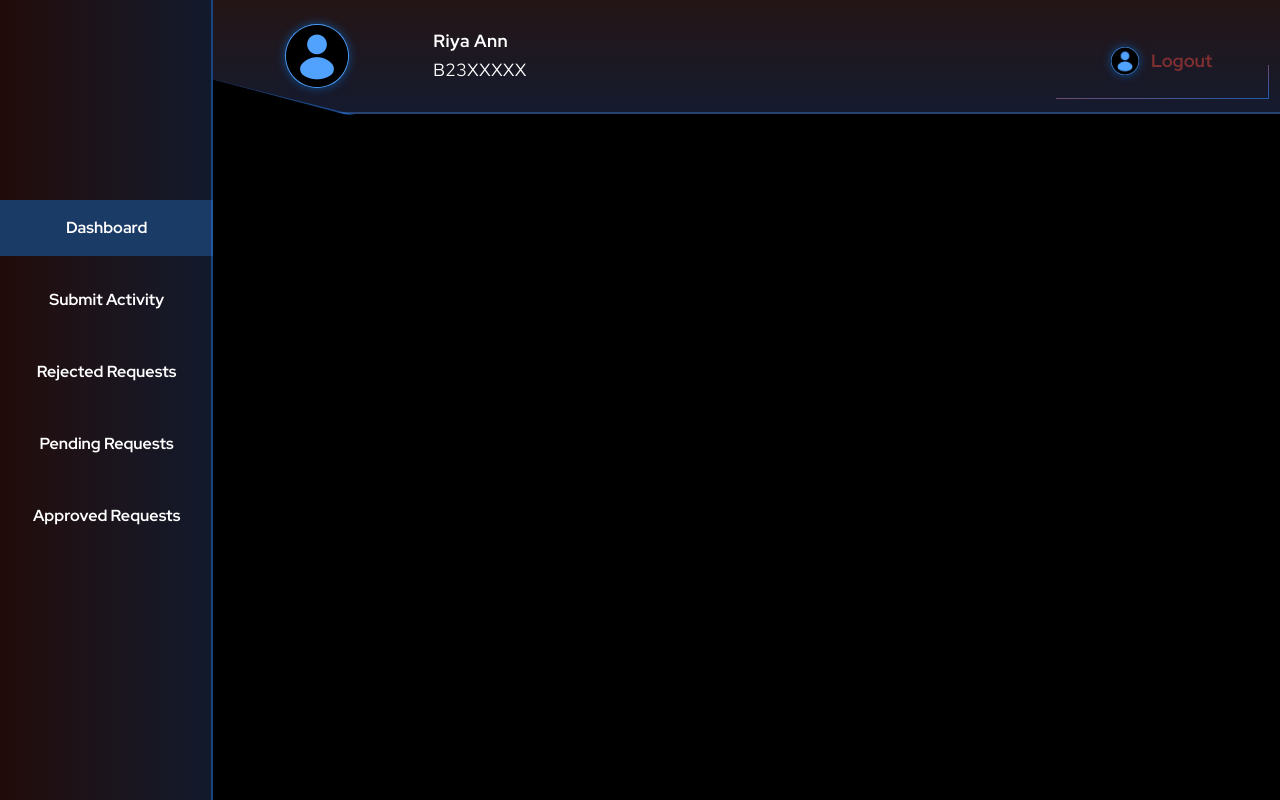
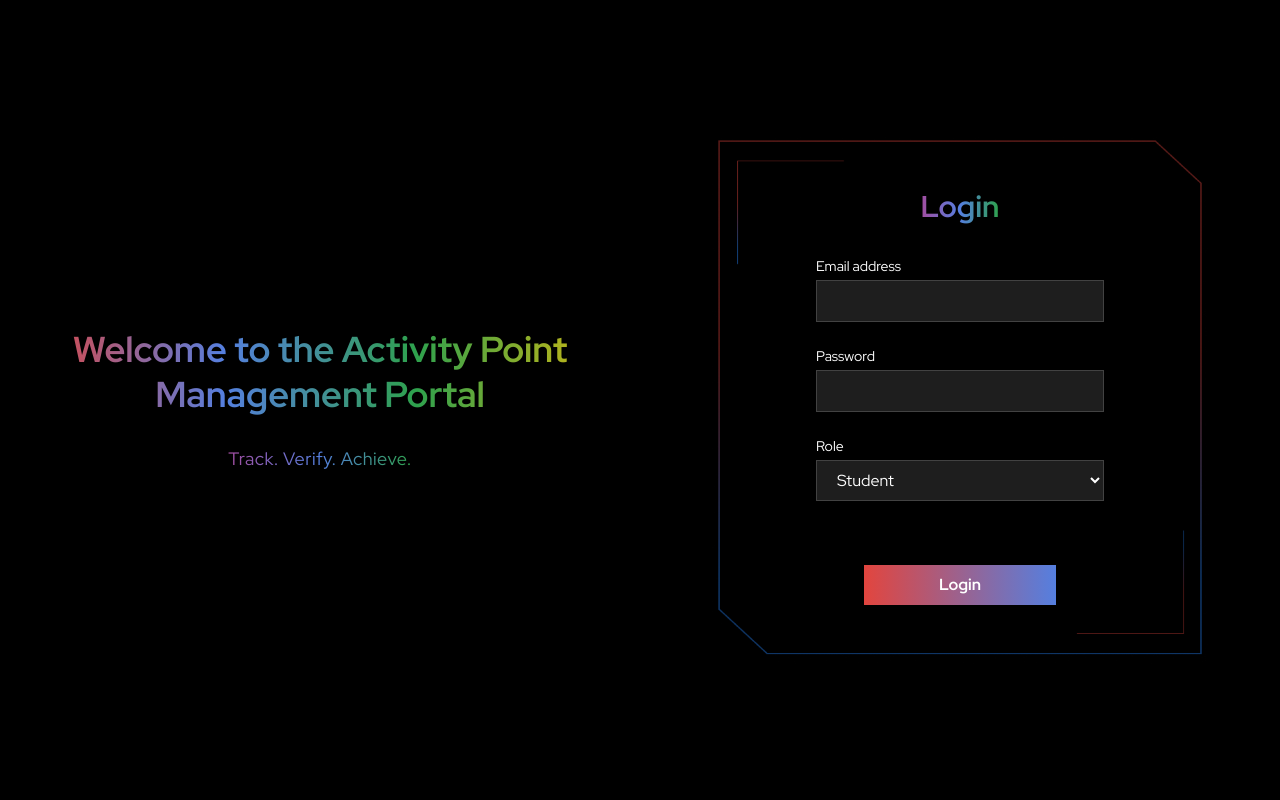
Before and after one commit to GDSC-NIT-Calicut/apms-frontend, a React (Vite) app: page /login in a window 1280 px wide. Built offline with nearby package versions, Linux system fonts and the light colour scheme.

Commit message:
Implemented login page

```diff
--- a/package.json
+++ b/package.json
@@ -10,8 +10,10 @@
     "preview": "vite preview"
   },
   "dependencies": {
+    "@fontsource/poppins": "^5.2.6",
     "react": "^19.1.0",
-    "react-dom": "^19.1.0"
+    "react-dom": "^19.1.0",
+    "react-router-dom": "^7.6.3"
   },
   "devDependencies": {
     "@eslint/js": "^9.29.0",
--- a/src/App.tsx
+++ b/src/App.tsx
@@ -1,15 +1,41 @@
+import { BrowserRouter as Router, Routes, Route, Navigate } from 'react-router-dom';
+import { useState } from 'react';
 import Sidebar from "./components/Sidebar";
 import Profile from "./components/Profile";
+import LoginPage from './pages/Login';
 
 function App() {
+  const [isLoggedIn, setIsLoggedIn] = useState(false);
+
   return (
-    <div className="flex">
-      <Sidebar />
-      <Profile compact/> {/* remove compact to switch to full profile view and vice-versa */}
+    <Router>
+      <Routes>
+        <Route
+          path="/login"
+          element={<LoginPage onLogin={() => setIsLoggedIn(true)} />}
+        />
+        <Route
+          path="/dashboard"
+          element={
+            isLoggedIn ? (
+              <div className="flex">
+                <Sidebar />
+                <Profile compact /> {/* remove compact to switch to full profile view and vice-versa */}
       {/* <div className="flex-1 p-8">
         <h1 className="text-2xl font-bold">Main Content</h1>
       </div> */}
-    </div>
+              </div>
+            ) : (
+              <Navigate to="/login" replace />
+            )
+          }
+        />
+        <Route
+          path="*"
+          element={<Navigate to={isLoggedIn ? "/dashboard" : "/login"} replace />}
+        />
+      </Routes>
+    </Router>
   );
 }
 
--- a/src/components/Profile.tsx
+++ b/src/components/Profile.tsx
@@ -1,5 +1,6 @@
 import { useEffect, useState } from 'react';
 import userIcon from '../assets/userIco.png';
+import { useNavigate } from 'react-router-dom';
 
 type StudentProfile = {
   name: string;
@@ -14,9 +15,10 @@ type ProfileProps = {
 
 export default function Profile({ compact = false }: ProfileProps) {
   const [profile, setProfile] = useState<StudentProfile | null>(null);
+  const navigate = useNavigate();
 
   useEffect(() => {
-    fetch('/profile.json') //path to profile info, remove profile.json from public and add auth path here
+    fetch('/profile.json')
       .then((res) => res.json())
       .then((data) => setProfile(data))
       .catch((err) => console.error('Failed to fetch profile:', err));
@@ -25,8 +27,8 @@ export default function Profile({ compact = false }: ProfileProps) {
   const handleLogout = () => {
     const confirmed = window.confirm('Are you sure you want to log out?');
     if (confirmed) {
-      //logout action
       localStorage.clear();
+      navigate('/login', { replace: true });
     }
   };
 
--- a/src/components/Sidebar.tsx
+++ b/src/components/Sidebar.tsx
@@ -6,12 +6,17 @@ export default function Sidebar() {
   return (
     <div className="w-64 min-h-screen bg-gradient-to-r from-[rgba(226,69,61,0.15)] to-[rgba(85,127,223,0.2)] relative">
       <div className="absolute top-0 right-0 w-[2px] h-full bg-[rgba(38,134,255,0.4)]" />
+      <div
+        className="absolute left-0 w-full h-[1.5px] bg-[rgba(38,134,255,0.2)]"
+        style={{ top: '80px' }}
+      />
+
       <nav className="flex flex-col gap-4 mt-[25vh]">
         {navItems.map((item) => (
           <button
             key={item}
             onClick={()=>setSelected(item)}
-            className={`w-full text-center py-4 px-4 transition font-redhat font-semibold
+            className={`w-full text-center py-4 px-4 transition font-redhat font-semibold cursor-pointer
             ${selected === item
             ? "bg-[#1A3B66] text-white"
             : "text-white hover:bg-white/10"}`}
--- a/src/index.css
+++ b/src/index.css
@@ -1,5 +1,6 @@
 @import url('https://fonts.googleapis.com/css2?family=Red+Hat+Display:wght@400;500;700&display=swap');
 @import "tailwindcss";
+@import '@fontsource/poppins';
 
 :root {
   background-color: black;
@@ -8,3 +9,16 @@
 body {
   font-family: 'Red Hat Display', sans-serif;
 }
+
+input:-webkit-autofill,
+input:-webkit-autofill:hover,
+input:-webkit-autofill:focus,
+input:-webkit-autofill:active {
+  -webkit-box-shadow: 0 0 0px 1000px rgba(212, 212, 212, 0.14) inset !important;
+  -webkit-text-fill-color: #fff !important;
+  transition: background-color 5000s ease-in-out 0s !important;
+}
+
+input {
+  transition: background-color 0.3s ease;
+}
--- /dev/null
+++ b/src/pages/Login.tsx
@@ -0,0 +1,116 @@
+import React, { useState } from 'react';
+import borderImage from '../assets/border.png';
+import { useNavigate } from 'react-router-dom';
+
+interface LoginPageProps {
+  onLogin: () => void;
+}
+
+const LoginPage: React.FC<LoginPageProps> = ({ onLogin }) => {
+  const [email, setEmail] = useState('');
+  const [password, setPassword] = useState('');
+  const [role, setRole] = useState('Student');
+  const navigate = useNavigate();
+
+  const handleSubmit = (e: React.FormEvent) => {
+    e.preventDefault();
+    console.log({ email, password, role });
+    onLogin();
+    navigate('/dashboard');
+  };
+
+  return (
+    <div className="flex h-screen bg-black text-white font-poppins">
+      <div className="flex-1 flex flex-col justify-center items-center text-center p-8">
+        <h1
+          className="text-4xl font-bold bg-clip-text text-transparent leading-tight"
+          style={{ backgroundImage: 'linear-gradient(to right, #E2453E, #557FDF, #2EA14D, #D1B712)' }}
+        >
+          Welcome to the Activity Point Management Portal
+        </h1>
+        <p
+          className="mt-7 text-lg bg-clip-text text-transparent tracking-wide"
+          style={{ backgroundImage: 'linear-gradient(to right, #A24DA0, #557FDF, #2EA14D)' }}
+        >
+          Track. <span>Verify.</span> Achieve.
+        </p>
+      </div>
+
+      <div className="flex-1 flex justify-center items-center p-8">
+        <div
+          className="relative w-[500px] h-[530px] p-8 flex flex-col items-center justify-center text-center"
+          style={{
+            backgroundImage: `url(${borderImage})`,
+            backgroundRepeat: 'no-repeat',
+            backgroundSize: '100% 100%',
+            backgroundPosition: 'center',
+          }}
+        >
+          <div className="w-full max-w-sm flex flex-col items-center">
+            <h2
+              className="text-3xl font-bold text-center mb-8 mt-8"
+              style={{
+                backgroundImage: 'linear-gradient(to right, #A24DA0, #557FDF, #2EA14D)',
+                WebkitBackgroundClip: 'text',
+                WebkitTextFillColor: 'transparent',
+              }}
+            >
+              Login
+            </h2>
+
+            <form onSubmit={handleSubmit} className="flex flex-col space-y-6 w-full items-center">
+              <div className="flex flex-col w-3/4 items-start">
+                <label htmlFor="email" className="text-sm mb-1">Email address</label>
+                <input
+                  type="email"
+                  id="email"
+                  value={email}
+                  onChange={(e) => setEmail(e.target.value)}
+                  className="px-4 py-2 text-white placeholder-gray-500 w-full"
+                  style={{ backgroundColor: 'rgba(212, 212, 212, 0.14)', border: '1px solid #424242' }}
+                  required
+                />
+              </div>
+
+              <div className="flex flex-col w-3/4 items-start">
+                <label htmlFor="password" className="text-sm mb-1">Password</label>
+                <input
+                  type="password"
+                  id="password"
+                  value={password}
+                  onChange={(e) => setPassword(e.target.value)}
+                  className="px-4 py-2 text-white placeholder-gray-500 w-full"
+                  style={{ backgroundColor: 'rgba(212, 212, 212, 0.14)', border: '1px solid #424242' }}
+                  required
+                />
+              </div>
+              <div className="flex flex-col w-3/4 items-start">
+                <label htmlFor="role" className="text-sm mb-1">Role</label>
+                <select
+                  id="role"
+                  value={role}
+                  onChange={(e) => setRole(e.target.value)}
+                  className="px-4 py-2 text-white w-full"
+                  style={{ backgroundColor: 'rgba(212, 212, 212, 0.14)', border: '1px solid #424242' }}
+                >
+                <option value="Student" className="text-black">Student</option>
+                <option value="Faculty" className="text-black">Faculty</option>
+                <option value="Admin" className="text-black">Admin</option>
+                </select>
+              </div>
+              <button
+                type="submit"
+                className="w-1/2 py-2 mt-10 mb-10 text-white font-semibold cursor-pointer"
+                style={{ backgroundImage: 'linear-gradient(to right, #E2453E, #557FDF)' }}
+              >
+                Login
+              </button>
+            </form>
+          </div>
+        </div>
+      </div>
+    </div>
+  );
+};
+
+export default LoginPage;
--- a/tailwind.config.js
+++ b/tailwind.config.js
@@ -5,7 +5,11 @@ export default {
       "./src/**/*.{js,ts,jsx,tsx}",
     ],
     theme: {
-      extend: {},
+      extend: {
+        fontFamily: {
+          poppins: ['Poppins', 'sans-serif'],
+        },
+      },
     },
     plugins: [],
   };
```
Also changed, not shown: src/assets/border.png (added), 1 other file (tests, documents, lock files or other folders).
